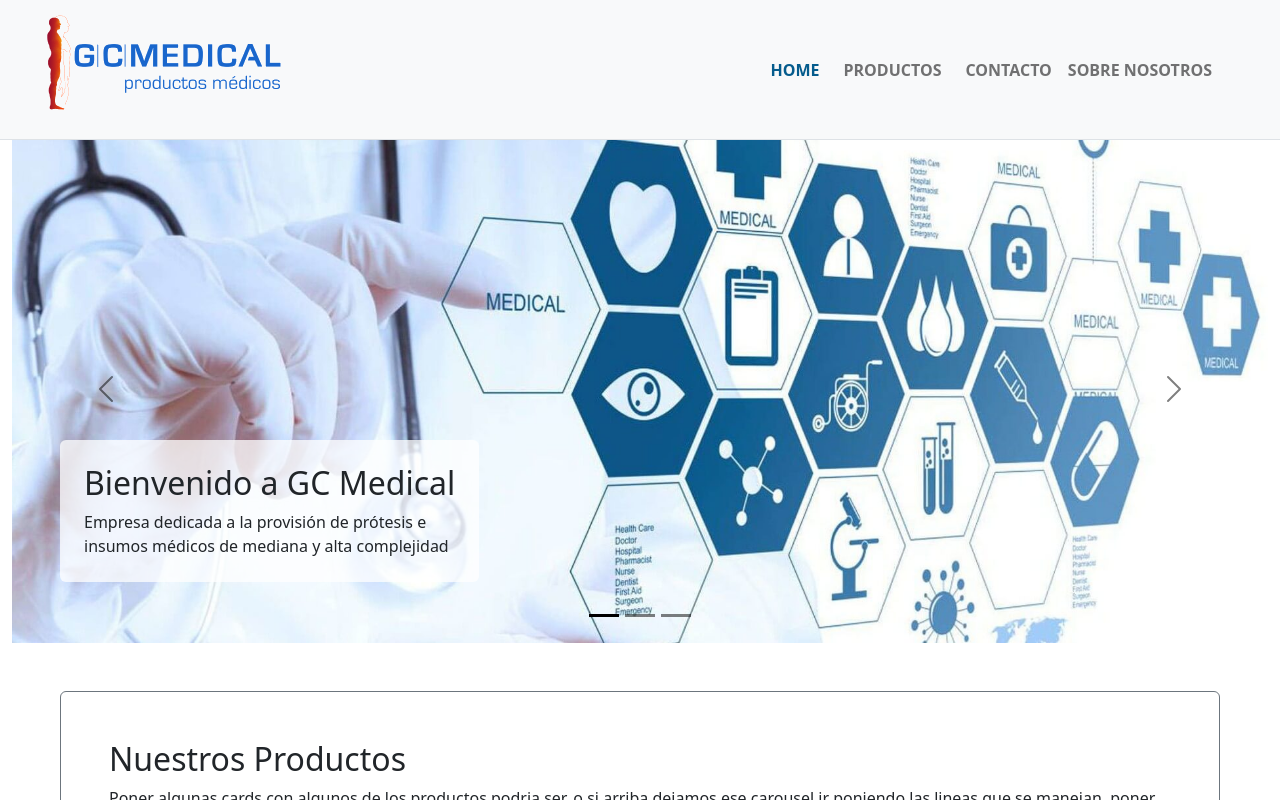
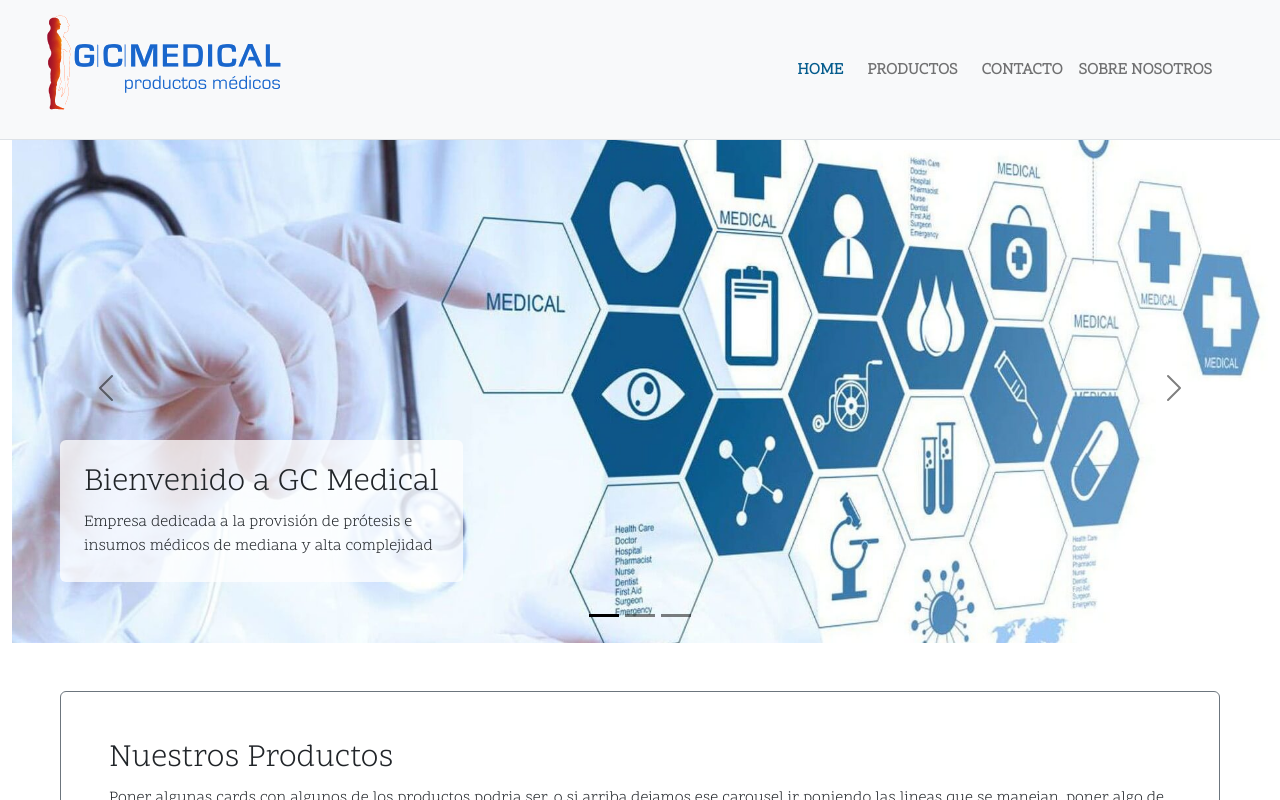
Before and after one commit to florencianionquepan/gc-medical, a React (Vite) app: page / in a window 1280 px wide. Shown: the top 800 px of the page. Built offline with nearby package versions, Linux system fonts and the light colour scheme.

Commit message:
update fonts

```diff
--- a/src/fonts.css
+++ b/src/fonts.css
@@ -5,10 +5,19 @@
 
 @font-face {
     font-family: 'inter';
-    src: url(./fonts/Inter-VariableFont_slnt\,wght.ttf);
+    src: url(./fonts/Inter-VariableFont_slnt-wght.ttf);
 }
 
 @font-face {
     font-family: 'scope-one';
     src: url(./fonts/ScopeOne-Regular.ttf);
 }
+
+body{
+    font-family: 'scope-one';
+  }
+
+  /*
+  nav{
+    font-family: 'rozha-one';
+  } */
```
Also changed, not shown: src/fonts/Inter-VariableFont_slnt-wght.ttf (renamed from src/fonts/Inter-VariableFont_slnt,wght.ttf).
